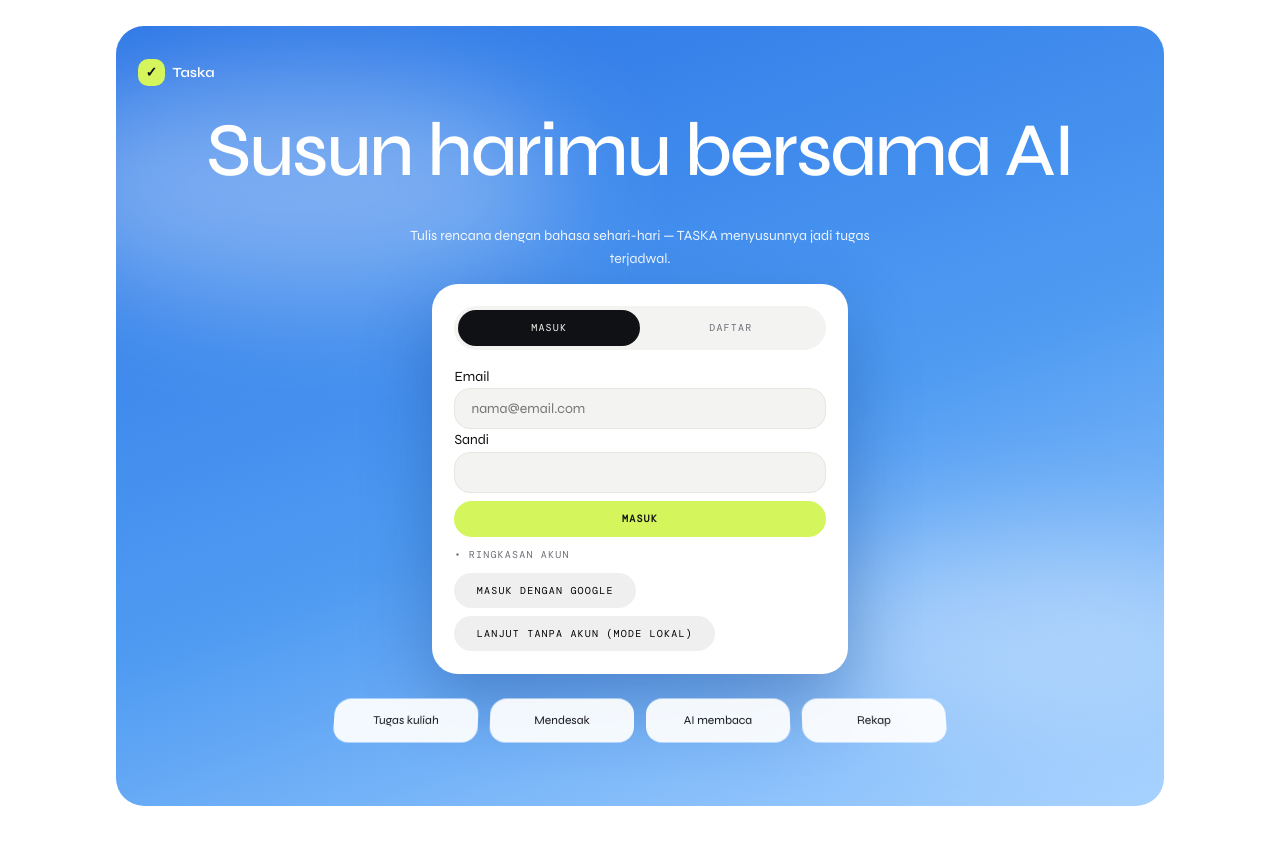
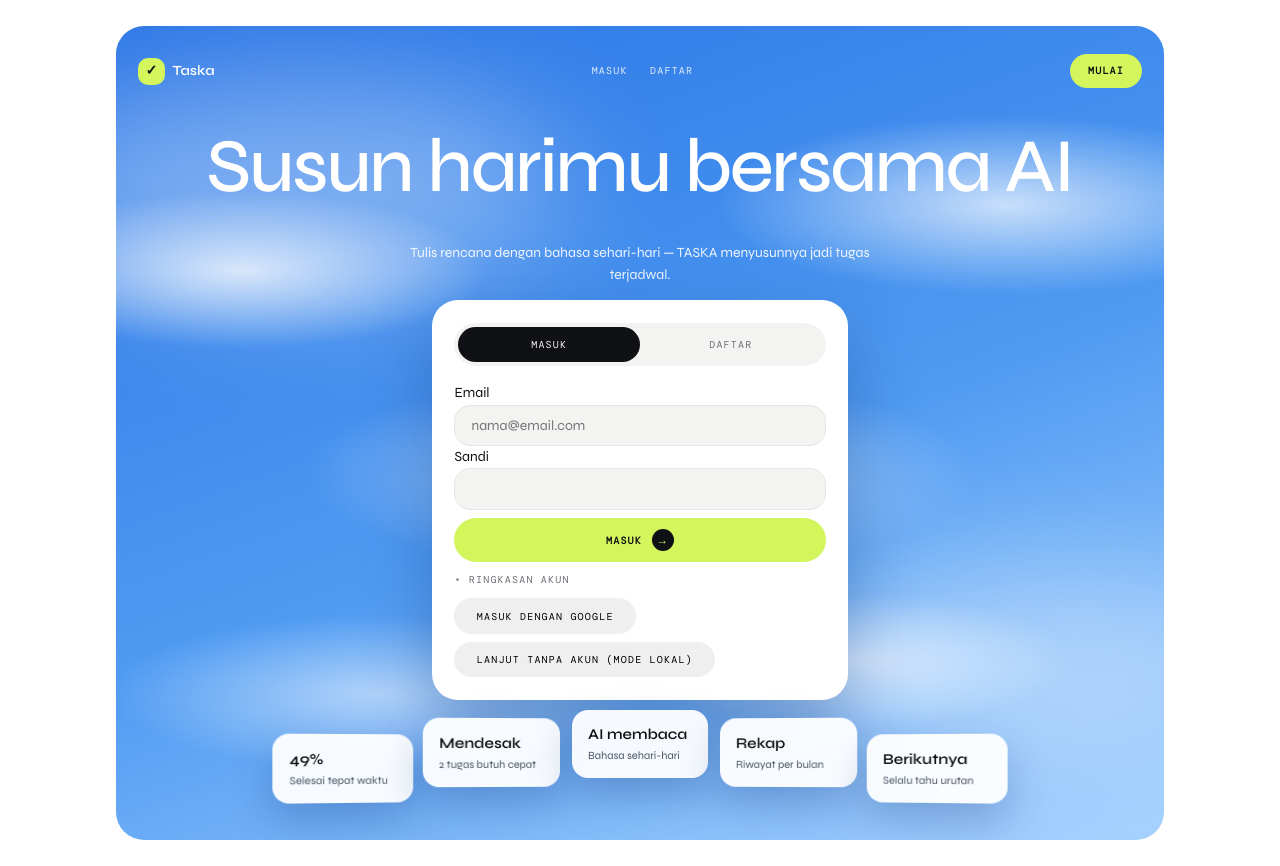
Before and after one commit to ahmadfaiqm/tasc, a React (Vite) app in the folder client/: page / in a window 1280 px wide. Before the commit the page ends 832 px from the top, so only its background shows below. Built offline with nearby package versions, Linux system fonts and the light colour scheme; no server answers.

Commit message:
style(client): poles Aeline — langit berlapis, nav hero, kartu kipas, avatar bento

```diff
--- a/client/src/components/AuthPage.jsx
+++ b/client/src/components/AuthPage.jsx
@@ -1,6 +1,12 @@
 import { useState } from 'react';
 
-const CONTOH = ['Tugas kuliah', 'Mendesak', 'AI membaca', 'Rekap'];
+const CONTOH = [
+  { judul: '49%', sub: 'Selesai tepat waktu' },
+  { judul: 'Mendesak', sub: '2 tugas butuh cepat' },
+  { judul: 'AI membaca', sub: 'Bahasa sehari-hari' },
+  { judul: 'Rekap', sub: 'Riwayat per bulan' },
+  { judul: 'Berikutnya', sub: 'Selalu tahu urutan' },
+];
 
 export default function AuthPage({ onMasuk, onDaftar, onGoogle, onTamu, galat = '', sibuk = false, namaAwal = '' }) {
   const [tab, setTab] = useState('masuk');
@@ -39,12 +45,25 @@ export default function AuthPage({ onMasuk, onDaftar, onGoogle, onTamu, galat =
   return (
     <div className="auth-page">
       <section aria-label="Masuk akun" className="auth-hero">
-        <p className="auth-logo">
-          <span className="centang">✓</span> Taska
-        </p>
+        <nav aria-label="Navigasi" className="auth-nav">
+          <p className="auth-logo">
+            <span className="centang">✓</span> Taska
+          </p>
+          <div className="tautan-tengah">
+            <a href="#auth-card" onClick={() => setTab('masuk')}>
+              Masuk
+            </a>
+            <a href="#auth-card" onClick={() => setTab('daftar')}>
+              Daftar
+            </a>
+          </div>
+          <a className="cta-lime" href="#auth-card">
+            Mulai
+          </a>
+        </nav>
         <h1>Susun harimu bersama AI</h1>
         <p className="sub">Tulis rencana dengan bahasa sehari-hari — TASKA menyusunnya jadi tugas terjadwal.</p>
-        <div className="auth-card">
+        <div className="auth-card" id="auth-card">
           <div role="tablist" aria-label="Masuk atau daftar" className="tab-segmented">
             <button type="button" role="tab" aria-selected={tab === 'masuk'} onClick={() => setTab('masuk')}>
               Masuk
@@ -66,7 +85,10 @@ export default function AuthPage({ onMasuk, onDaftar, onGoogle, onTamu, galat =
               <input id="auth-sandi" type="password" value={sandi} onChange={(e) => setSandi(e.target.value)} autoComplete="current-password" />
               <div className="baris">
                 <button type="submit" className="tombol-utama" disabled={sibuk}>
-                  Masuk
+                  Masuk{' '}
+                  <span className="panah" aria-hidden="true">
+                    →
+                  </span>
                 </button>
               </div>
               <p className="mikro">RINGKASAN AKUN</p>
@@ -88,7 +110,10 @@ export default function AuthPage({ onMasuk, onDaftar, onGoogle, onTamu, galat =
               </label>
               <div className="baris">
                 <button type="submit" className="tombol-utama" disabled={sibuk || !setuju}>
-                  Daftar
+                  Daftar{' '}
+                  <span className="panah" aria-hidden="true">
+                    →
+                  </span>
                 </button>
               </div>
             </form>
@@ -101,8 +126,9 @@ export default function AuthPage({ onMasuk, onDaftar, onGoogle, onTamu, galat =
         </div>
         <div className="kartu-contoh" aria-hidden="true">
           {CONTOH.map((c) => (
-            <span key={c} className="contoh">
-              {c}
+            <span key={c.judul} className="contoh">
+              <strong>{c.judul}</strong>
+              <span>{c.sub}</span>
             </span>
           ))}
         </div>
--- a/client/src/components/Ringkasan.jsx
+++ b/client/src/components/Ringkasan.jsx
@@ -1,5 +1,6 @@
 // client/src/components/Ringkasan.jsx
 export default function Ringkasan({ nama, bento }) {
+  const inisial = (nama || 'T').trim().charAt(0).toUpperCase() || 'T';
   return (
     <section aria-label="Ringkasan">
       <p className="mikro">RINGKASAN</p>
@@ -21,7 +22,12 @@ export default function Ringkasan({ nama, bento }) {
           </p>
         </div>
         <div className="bento bento-biru">
-          <p className="mikro">BERIKUTNYA</p>
+          <div className="bento-head">
+            <span className="avatar" aria-hidden="true">
+              {inisial}
+            </span>
+            <p className="mikro">BERIKUTNYA</p>
+          </div>
           {bento.berikut ? (
             <p>
               {[bento.berikut.jam, bento.berikut.hari, bento.berikut.nama].filter(Boolean).join(' · ')}
--- a/client/src/styles.css
+++ b/client/src/styles.css
@@ -50,10 +50,16 @@ button:disabled { opacity: 0.5; cursor: default; }
 .auth-page { padding: 10px; }
 .auth-hero {
   min-height: calc(100svh - 20px); border-radius: 28px;
-  background: linear-gradient(160deg, #2a75e6 0%, #4f9bf2 55%, #a6d2ff 100%);
+  background:
+    radial-gradient(ellipse 22rem 7rem at 12% 30%, rgba(255, 255, 255, 0.75) 0%, rgba(255, 255, 255, 0) 70%),
+    radial-gradient(ellipse 26rem 8rem at 85% 22%, rgba(255, 255, 255, 0.7) 0%, rgba(255, 255, 255, 0) 70%),
+    radial-gradient(ellipse 30rem 9rem at 50% 55%, rgba(255, 255, 255, 0.55) 0%, rgba(255, 255, 255, 0) 70%),
+    radial-gradient(ellipse 20rem 6rem at 70% 78%, rgba(255, 255, 255, 0.6) 0%, rgba(255, 255, 255, 0) 70%),
+    radial-gradient(ellipse 24rem 7rem at 25% 82%, rgba(255, 255, 255, 0.5) 0%, rgba(255, 255, 255, 0) 70%),
+    linear-gradient(160deg, #2a75e6 0%, #4f9bf2 55%, #a6d2ff 100%);
   position: relative; overflow: hidden;
   display: flex; flex-direction: column; align-items: center; justify-content: center;
-  padding: 3rem 1rem; text-align: center; color: #fff;
+  padding: 5rem 1rem 3rem; text-align: center; color: #fff;
 }
 .auth-hero::before, .auth-hero::after {
   content: ""; position: absolute; border-radius: 50%; background: rgba(255, 255, 255, 0.35);
@@ -62,6 +68,14 @@ button:disabled { opacity: 0.5; cursor: default; }
 .auth-hero::before { width: 34rem; height: 14rem; top: 6%; left: -6rem; }
 .auth-hero::after { width: 28rem; height: 12rem; bottom: 10%; right: -5rem; }
 .auth-logo { position: absolute; top: 1.2rem; left: 1.4rem; display: flex; gap: 0.5rem; align-items: center; font-weight: 600; z-index: 1; }
+.auth-nav { position: absolute; top: 0; left: 0; right: 0; z-index: 2; display: flex; gap: 1rem; align-items: center; padding: 1.1rem 1.4rem; }
+.auth-nav .auth-logo { position: static; }
+.auth-nav .tautan-tengah { display: flex; gap: 1.4rem; margin: 0 auto; }
+.auth-nav .tautan-tengah a { color: #fff; opacity: 0.85; text-decoration: none; font-family: var(--font-mono); font-size: 10px; letter-spacing: 0.12em; text-transform: uppercase; }
+.auth-nav .tautan-tengah a:hover { opacity: 1; }
+.cta-lime { background: var(--lime); color: #101114; border-radius: 999px; padding: 0.55rem 1.1rem; text-decoration: none; font-family: var(--font-mono); font-size: 10px; letter-spacing: 0.12em; text-transform: uppercase; font-weight: 700; }
+.cta-lime:hover { transform: translateY(-1px); }
+@media (max-width: 820px) { .auth-nav .tautan-tengah { display: none; } }
 .auth-logo .centang { background: var(--lime); color: #101114; border-radius: 10px; padding: 0.15rem 0.45rem; }
 .auth-hero h1 { font-size: clamp(36px, 6.2vw, 76px); margin: 0; z-index: 1; }
 .auth-hero .sub { color: #fff; opacity: 0.9; max-width: 30rem; z-index: 1; }
@@ -73,12 +87,21 @@ button:disabled { opacity: 0.5; cursor: default; }
 .tab-segmented { display: grid; grid-template-columns: 1fr 1fr; background: var(--sf); border-radius: 999px; padding: 4px; margin-bottom: 1rem; }
 .tab-segmented button { background: transparent; color: var(--mute); border-radius: 999px; }
 .tab-segmented button[aria-selected="true"] { background: #101114; color: #f3f3f0; }
-.auth-card .tombol-utama { background: var(--lime); color: #101114; width: 100%; font-weight: 700; }
-.kartu-contoh { display: flex; gap: 0.75rem; margin-top: 1.5rem; z-index: 1; perspective: 900px; }
+.auth-card .tombol-utama { background: var(--lime); color: #101114; width: 100%; font-weight: 700; display: flex; gap: 0.6rem; align-items: center; justify-content: center; }
+.tombol-utama .panah { display: inline-grid; place-items: center; width: 1.4rem; height: 1.4rem; border-radius: 50%; background: #101114; color: var(--lime); font-size: 12px; }
+.kartu-contoh { display: flex; gap: 0.75rem; margin-top: 1.5rem; z-index: 1; perspective: 1100px; align-items: flex-start; }
 .kartu-contoh .contoh {
-  background: rgba(255, 255, 255, 0.92); color: #101114; border-radius: 16px;
-  padding: 0.8rem 1rem; font-size: 12px; transform: rotateX(12deg); min-width: 9rem;
+  background: rgba(255, 255, 255, 0.94); color: #101114; border-radius: 16px;
+  padding: 0.8rem 1rem; font-size: 12px; min-width: 8.5rem; text-align: left;
+  box-shadow: 0 18px 40px rgba(8, 40, 110, 0.25);
 }
+.kartu-contoh .contoh strong { display: block; font-size: 15px; }
+.kartu-contoh .contoh span { color: #4b5563; font-size: 11px; }
+.kartu-contoh .contoh:nth-child(1) { transform: rotateY(16deg) translateY(10px); }
+.kartu-contoh .contoh:nth-child(2) { transform: rotateY(8deg) translateY(-6px); }
+.kartu-contoh .contoh:nth-child(3) { transform: translateY(-14px); }
+.kartu-contoh .contoh:nth-child(4) { transform: rotateY(-8deg) translateY(-6px); }
+.kartu-contoh .contoh:nth-child(5) { transform: rotateY(-16deg) translateY(10px); }
 @media (max-width: 820px) { .kartu-contoh { display: none; } }
 .dash-header {
   position: sticky; top: 0; z-index: 20; display: flex; gap: 1rem; align-items: center;
@@ -90,12 +113,16 @@ button:disabled { opacity: 0.5; cursor: default; }
 .nav-pil button[aria-selected="true"] { background: #101114; color: #f3f3f0; }
 .dash-nama { margin-left: auto; color: var(--mute); font-size: 13px; }
 .bento-grid { display: grid; gap: 0.75rem; grid-template-columns: repeat(4, 1fr); }
-.bento { border-radius: 22px; padding: 1.1rem; box-shadow: 0 0 0 1px var(--line), 0 14px 34px rgba(16, 17, 20, 0.05); }
+.bento { border-radius: 22px; padding: 1.1rem; box-shadow: 0 0 0 1px var(--line), 0 14px 34px rgba(16, 17, 20, 0.05); transition: transform 0.15s ease; }
+.bento:hover { transform: translateY(-2px); }
 .bento .angka { font-size: 30px; font-weight: 600; }
 .bento-lime { background: var(--lime); color: #101114; }
 .bento-hitam { background: #101114; color: var(--lime); }
 .bento-abu { background: var(--sf); color: var(--ink); }
 .bento-biru { background: linear-gradient(150deg, #2c78e6, #7db4f7); color: #fff; }
+.bento-hitam .mikro, .bento-biru .mikro { color: inherit; opacity: 0.8; }
+.avatar { display: inline-grid; place-items: center; width: 2.4rem; height: 2.4rem; border-radius: 50%; background: rgba(255, 255, 255, 0.25); color: #fff; font-weight: 600; font-size: 15px; box-shadow: inset 0 0 0 1px rgba(255, 255, 255, 0.5); }
+.bento-head { display: flex; gap: 0.7rem; align-items: center; margin-bottom: 0.4rem; }
 .panggung-abu { background: var(--sf); border-radius: 28px; padding: 1.2rem; }
 .kolom-dash { display: grid; gap: 1rem; grid-template-columns: 1fr; }
 .asisten-sticky { position: static; }
```
